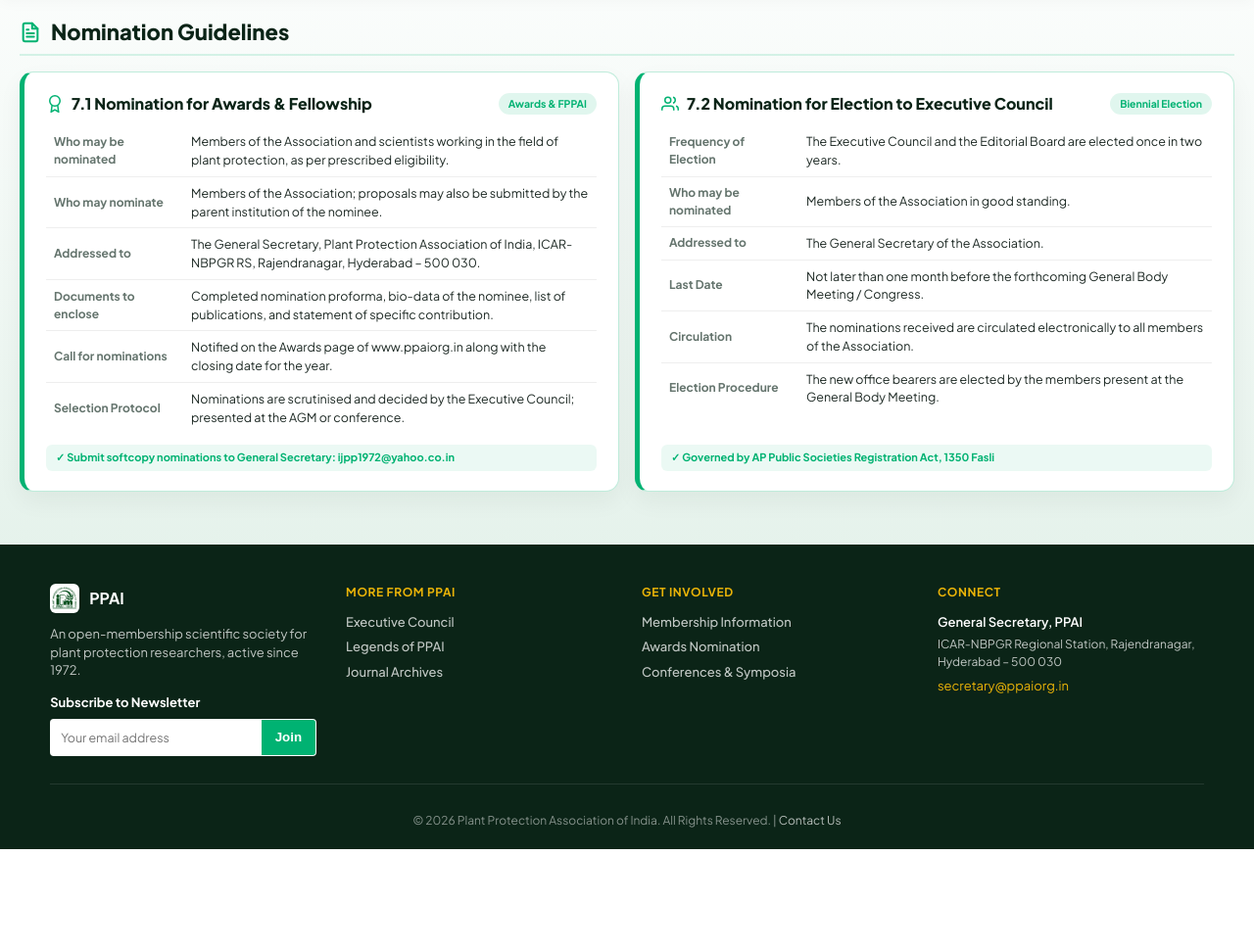
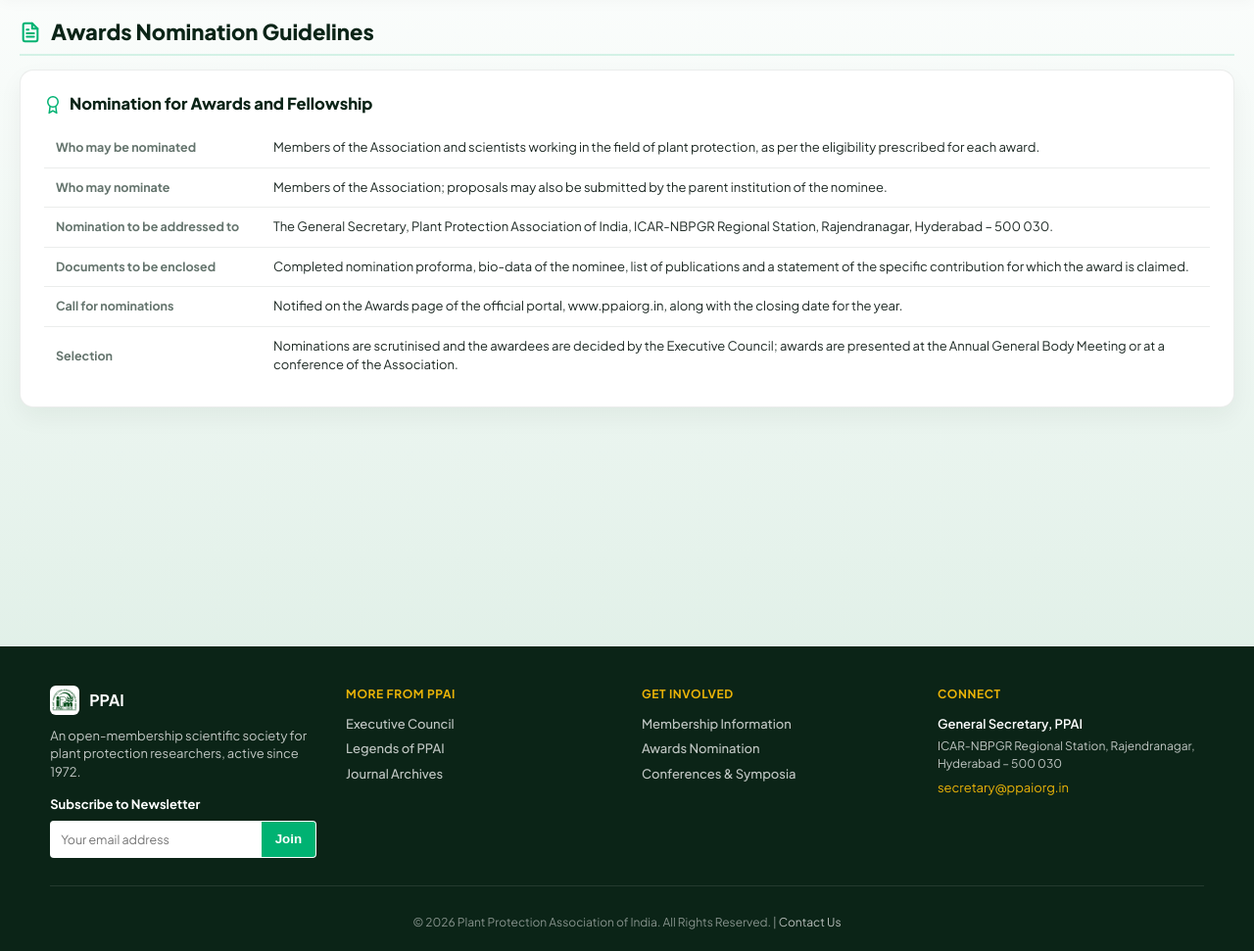
Before and after one commit to VISHNU81003/ppai-website, a Django app: page /awards/nomination/ in a window 1280 px wide. Shown: the part 127-1098 px from the top of the page at 98% size. Before the commit the page ends 994 px from the top, so only its background shows below. Run offline with Django 5.2, Linux system fonts and the light colour scheme; data that the repository does not hold is empty.

Commit message:
Refine Awards and Awards Nomination pages per user feedback

```diff
--- a/templates/pages/awards_nomination.html
+++ b/templates/pages/awards_nomination.html
@@ -1,116 +1,56 @@
 {% extends "base.html" %}
 
-{% block title %}Awards &amp; Election Nomination Guidelines — Plant Protection Association of India{% endblock %}
+{% block title %}Awards Nomination Guidelines — Plant Protection Association of India{% endblock %}
 
 {% block content %}
-<div class="container inner-section" style="padding: 16px 20px 24px 20px; margin-bottom: 30px;">
+<div class="container inner-section" style="padding: 16px 20px 24px 20px; margin-bottom: 220px; border-radius: 14px;">
   <!-- Title Bar -->
-  <div class="inner-title-bar" style="margin-bottom: 16px; padding-bottom: 6px;">
+  <div class="inner-title-bar" style="margin-bottom: 14px; padding-bottom: 6px;">
     <h1 style="font-size: 22px; font-weight: 800; color: var(--deep-forest); margin: 0; display: flex; align-items: center; gap: 10px;">
       <svg width="22" height="22" viewBox="0 0 24 24" fill="none" stroke="var(--vibrant-green)" stroke-width="2.2" stroke-linecap="round" stroke-linejoin="round"><path d="M14 2H6a2 2 0 0 0-2 2v16a2 2 0 0 0 2 2h12a2 2 0 0 0 2-2V8z"/><polyline points="14 2 14 8 20 8"/><line x1="16" y1="13" x2="8" y2="13"/><line x1="16" y1="17" x2="8" y2="17"/><polyline points="10 9 9 9 8 9"/></svg>
-      Nomination Guidelines
+      Awards Nomination Guidelines
     </h1>
   </div>
 
-  <!-- 2-Card Layout (Awards & Fellowship + Executive Council Election) -->
-  <div style="display: grid; grid-template-columns: 1fr 1fr; gap: 16px; align-items: stretch;">
-
-    <!-- Card 1: 7.1 Nomination for Awards & Fellowship -->
-    <div style="background: #FFFFFF; border: 1px solid rgba(0, 178, 114, 0.25); border-left: 5px solid var(--vibrant-green); border-radius: 14px; padding: 20px 22px; box-shadow: var(--shadow-soft); display: flex; flex-direction: column; justify-content: space-between;">
-      <div>
-        <div style="display: flex; align-items: center; justify-content: space-between; margin-bottom: 10px;">
-          <h2 style="font-size: 16px; font-weight: 800; color: var(--deep-forest); margin: 0; border: none; padding: 0; display: flex; align-items: center; gap: 8px;">
+  <!-- Single Full-Width Card (Nomination for Awards and Fellowship) -->
+  <div class="card-box" style="padding: 22px 24px;">
+    <div style="margin-bottom: 12px;">
+      <h2 style="font-size: 16.5px; font-weight: 800; color: var(--deep-forest); margin: 0; border: none; padding: 0; display: flex; align-items: center; gap: 8px;">
         <svg width="18" height="18" viewBox="0 0 24 24" fill="none" stroke="var(--vibrant-green)" stroke-width="2"><circle cx="12" cy="8" r="7"/><polyline points="8.21 13.89 7 23 12 20 17 23 15.79 13.88"/></svg>
-            7.1 Nomination for Awards &amp; Fellowship
+        Nomination for Awards and Fellowship
       </h2>
-          <span class="badge-pill" style="font-size: 10.5px; padding: 3px 10px; background: rgba(0,178,114,0.12); color: var(--vibrant-green);">Awards &amp; FPPAI</span>
     </div>
 
-        <table style="width: 100%; border-collapse: collapse; font-size: 12.5px; margin-top: 6px;">
+    <div style="overflow-x: auto;">
+      <table style="width: 100%; border-collapse: collapse; font-size: 13px; margin: 0;">
         <tbody>
           <tr>
-              <td style="padding: 7px 8px; font-weight: 700; color: var(--text-muted); font-size: 12px; width: 140px; border-bottom: 1px solid #eee;">Who may be nominated</td>
-              <td style="padding: 7px 8px; color: var(--text-main); border-bottom: 1px solid #eee;">Members of the Association and scientists working in the field of plant protection, as per prescribed eligibility.</td>
+            <td style="padding: 10px 12px; font-weight: 700; color: var(--text-muted); font-size: 12.5px; width: 220px; border-bottom: 1px solid var(--border-color);">Who may be nominated</td>
+            <td style="padding: 10px 14px; color: var(--text-main); border-bottom: 1px solid var(--border-color); line-height: 1.5;">Members of the Association and scientists working in the field of plant protection, as per the eligibility prescribed for each award.</td>
           </tr>
           <tr>
-              <td style="padding: 7px 8px; font-weight: 700; color: var(--text-muted); font-size: 12px; border-bottom: 1px solid #eee;">Who may nominate</td>
-              <td style="padding: 7px 8px; color: var(--text-main); border-bottom: 1px solid #eee;">Members of the Association; proposals may also be submitted by the parent institution of the nominee.</td>
+            <td style="padding: 10px 12px; font-weight: 700; color: var(--text-muted); font-size: 12.5px; border-bottom: 1px solid var(--border-color);">Who may nominate</td>
+            <td style="padding: 10px 14px; color: var(--text-main); border-bottom: 1px solid var(--border-color); line-height: 1.5;">Members of the Association; proposals may also be submitted by the parent institution of the nominee.</td>
           </tr>
           <tr>
-              <td style="padding: 7px 8px; font-weight: 700; color: var(--text-muted); font-size: 12px; border-bottom: 1px solid #eee;">Addressed to</td>
-              <td style="padding: 7px 8px; color: var(--text-main); border-bottom: 1px solid #eee;">The General Secretary, Plant Protection Association of India, ICAR-NBPGR RS, Rajendranagar, Hyderabad &ndash; 500 030.</td>
+            <td style="padding: 10px 12px; font-weight: 700; color: var(--text-muted); font-size: 12.5px; border-bottom: 1px solid var(--border-color);">Nomination to be addressed to</td>
+            <td style="padding: 10px 14px; color: var(--text-main); border-bottom: 1px solid var(--border-color); line-height: 1.5;">The General Secretary, Plant Protection Association of India, ICAR-NBPGR Regional Station, Rajendranagar, Hyderabad &ndash; 500 030.</td>
           </tr>
           <tr>
-              <td style="padding: 7px 8px; font-weight: 700; color: var(--text-muted); font-size: 12px; border-bottom: 1px solid #eee;">Documents to enclose</td>
-              <td style="padding: 7px 8px; color: var(--text-main); border-bottom: 1px solid #eee;">Completed nomination proforma, bio-data of the nominee, list of publications, and statement of specific contribution.</td>
+            <td style="padding: 10px 12px; font-weight: 700; color: var(--text-muted); font-size: 12.5px; border-bottom: 1px solid var(--border-color);">Documents to be enclosed</td>
+            <td style="padding: 10px 14px; color: var(--text-main); border-bottom: 1px solid var(--border-color); line-height: 1.5;">Completed nomination proforma, bio-data of the nominee, list of publications and a statement of the specific contribution for which the award is claimed.</td>
           </tr>
           <tr>
-              <td style="padding: 7px 8px; font-weight: 700; color: var(--text-muted); font-size: 12px; border-bottom: 1px solid #eee;">Call for nominations</td>
-              <td style="padding: 7px 8px; color: var(--text-main); border-bottom: 1px solid #eee;">Notified on the Awards page of www.ppaiorg.in along with the closing date for the year.</td>
+            <td style="padding: 10px 12px; font-weight: 700; color: var(--text-muted); font-size: 12.5px; border-bottom: 1px solid var(--border-color);">Call for nominations</td>
+            <td style="padding: 10px 14px; color: var(--text-main); border-bottom: 1px solid var(--border-color); line-height: 1.5;">Notified on the Awards page of the official portal, www.ppaiorg.in, along with the closing date for the year.</td>
           </tr>
           <tr>
-              <td style="padding: 7px 8px; font-weight: 700; color: var(--text-muted); font-size: 12px;">Selection Protocol</td>
-              <td style="padding: 7px 8px; color: var(--text-main);">Nominations are scrutinised and decided by the Executive Council; presented at the AGM or conference.</td>
+            <td style="padding: 10px 12px; font-weight: 700; color: var(--text-muted); font-size: 12.5px;">Selection</td>
+            <td style="padding: 10px 14px; color: var(--text-main); line-height: 1.5;">Nominations are scrutinised and the awardees are decided by the Executive Council; awards are presented at the Annual General Body Meeting or at a conference of the Association.</td>
           </tr>
         </tbody>
       </table>
     </div>
-
-      <div style="display: flex; flex-direction: column; gap: 4px; margin-top: 12px;">
-        <div style="font-size: 11px; font-weight: 700; color: var(--vibrant-green); background: rgba(0,178,114,0.08); padding: 5px 10px; border-radius: 6px;">
-          ✓ Submit softcopy nominations to General Secretary: ijpp1972@yahoo.co.in
-        </div>
-      </div>
-    </div>
-
-    <!-- Card 2: 7.2 Nomination for Election to Executive Council -->
-    <div style="background: #FFFFFF; border: 1px solid rgba(0, 178, 114, 0.25); border-left: 5px solid var(--vibrant-green); border-radius: 14px; padding: 20px 22px; box-shadow: var(--shadow-soft); display: flex; flex-direction: column; justify-content: space-between;">
-      <div>
-        <div style="display: flex; align-items: center; justify-content: space-between; margin-bottom: 10px;">
-          <h2 style="font-size: 16px; font-weight: 800; color: var(--deep-forest); margin: 0; border: none; padding: 0; display: flex; align-items: center; gap: 8px;">
-            <svg width="18" height="18" viewBox="0 0 24 24" fill="none" stroke="var(--vibrant-green)" stroke-width="2"><path d="M17 21v-2a4 4 0 0 0-4-4H5a4 4 0 0 0-4 4v2"/><circle cx="9" cy="7" r="4"/><path d="M23 21v-2a4 4 0 0 0-3-3.87"/><path d="M16 3.13a4 4 0 0 1 0 7.75"/></svg>
-            7.2 Nomination for Election to Executive Council
-          </h2>
-          <span class="badge-pill" style="font-size: 10.5px; padding: 3px 10px; background: rgba(0,178,114,0.12); color: var(--vibrant-green);">Biennial Election</span>
-        </div>
-
-        <table style="width: 100%; border-collapse: collapse; font-size: 12.5px; margin-top: 6px;">
-          <tbody>
-            <tr>
-              <td style="padding: 7px 8px; font-weight: 700; color: var(--text-muted); font-size: 12px; width: 140px; border-bottom: 1px solid #eee;">Frequency of Election</td>
-              <td style="padding: 7px 8px; color: var(--text-main); border-bottom: 1px solid #eee;">The Executive Council and the Editorial Board are elected once in two years.</td>
-            </tr>
-            <tr>
-              <td style="padding: 7px 8px; font-weight: 700; color: var(--text-muted); font-size: 12px; border-bottom: 1px solid #eee;">Who may be nominated</td>
-              <td style="padding: 7px 8px; color: var(--text-main); border-bottom: 1px solid #eee;">Members of the Association in good standing.</td>
-            </tr>
-            <tr>
-              <td style="padding: 7px 8px; font-weight: 700; color: var(--text-muted); font-size: 12px; border-bottom: 1px solid #eee;">Addressed to</td>
-              <td style="padding: 7px 8px; color: var(--text-main); border-bottom: 1px solid #eee;">The General Secretary of the Association.</td>
-            </tr>
-            <tr>
-              <td style="padding: 7px 8px; font-weight: 700; color: var(--text-muted); font-size: 12px; border-bottom: 1px solid #eee;">Last Date</td>
-              <td style="padding: 7px 8px; color: var(--text-main); border-bottom: 1px solid #eee;">Not later than one month before the forthcoming General Body Meeting / Congress.</td>
-            </tr>
-            <tr>
-              <td style="padding: 7px 8px; font-weight: 700; color: var(--text-muted); font-size: 12px; border-bottom: 1px solid #eee;">Circulation</td>
-              <td style="padding: 7px 8px; color: var(--text-main); border-bottom: 1px solid #eee;">The nominations received are circulated electronically to all members of the Association.</td>
-            </tr>
-            <tr>
-              <td style="padding: 7px 8px; font-weight: 700; color: var(--text-muted); font-size: 12px;">Election Procedure</td>
-              <td style="padding: 7px 8px; color: var(--text-main);">The new office bearers are elected by the members present at the General Body Meeting.</td>
-            </tr>
-          </tbody>
-        </table>
-      </div>
-
-      <div style="display: flex; flex-direction: column; gap: 4px; margin-top: 12px;">
-        <div style="font-size: 11px; font-weight: 700; color: var(--vibrant-green); background: rgba(0,178,114,0.08); padding: 5px 10px; border-radius: 6px;">
-          ✓ Governed by AP Public Societies Registration Act, 1350 Fasli
-        </div>
-      </div>
-    </div>
-
   </div>
 </div>
 {% endblock %}
```
Also changed, not shown: templates/pages/awards.html (+10 -17 lines). Lines whose indentation alone changed are shown as unchanged.
